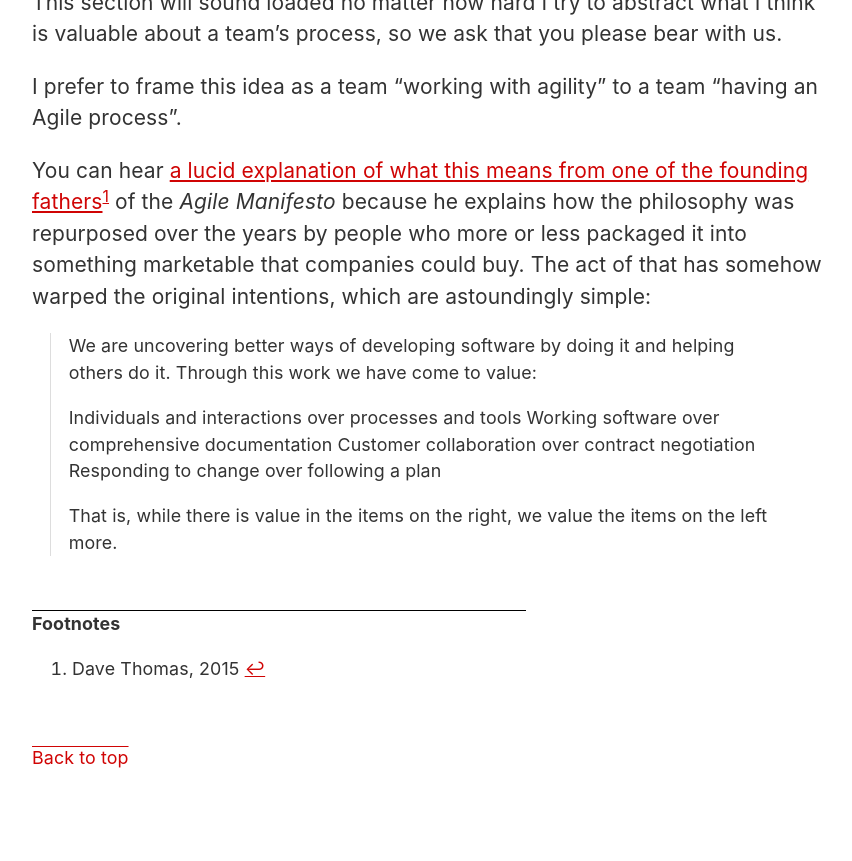
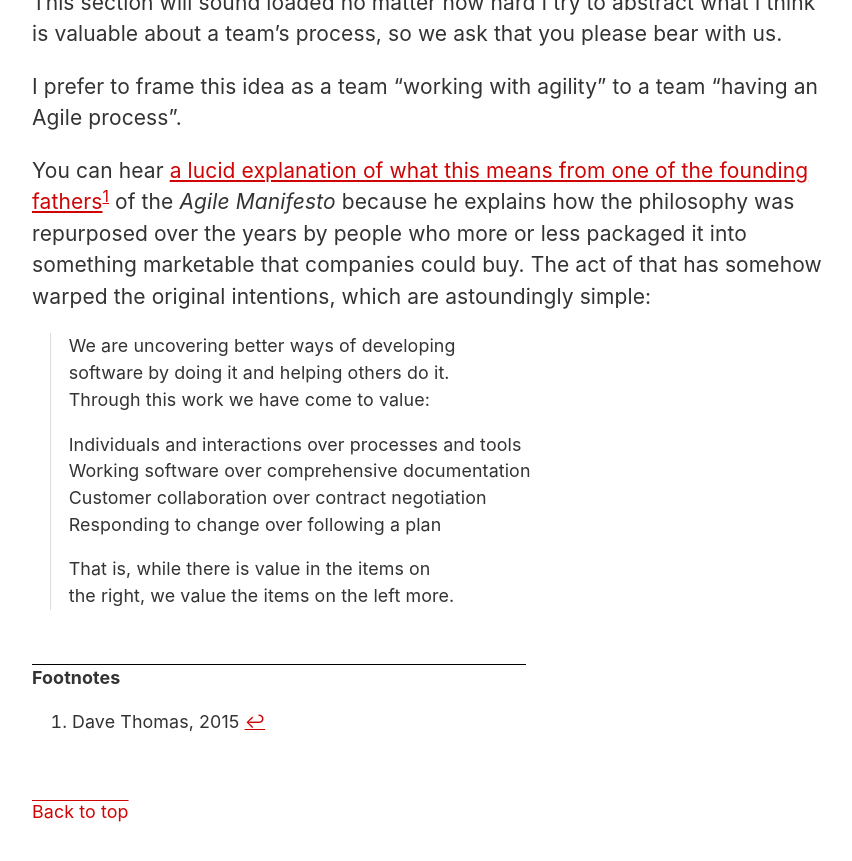
Before and after one commit to matyus/matyus.github.com, a Jekyll site: the page built from _posts/2022-01-29-products-and-features-are-a-means-to-an-end.md, in a window 1280 px wide and 900 px high, scrolled down 4262 px. Shown: the top 861 px of the window, without its empty margins (208-1060 px from the left). Built offline with Jekyll 4.4.1, drawn with Linux system fonts in a browser that asks for light colours.

```diff
--- a/_posts/2022-01-29-products-and-features-are-a-means-to-an-end.md
+++ b/_posts/2022-01-29-products-and-features-are-a-means-to-an-end.md
@@ -102,16 +102,16 @@ I prefer to frame this idea as a team “working with agility” to a team “ha
 
 You can hear [a lucid explanation of what this means from one of the founding fathers](https://www.youtube.com/watch?v=a-BOSpxYJ9M)[^thomas] of the _Agile Manifesto_ because he explains how the philosophy was repurposed over the years by people who more or less packaged it into something marketable that companies could buy. The act of that has somehow warped the original intentions, which are astoundingly simple:
 
->  We are uncovering better ways of developing
->  software by doing it and helping others do it.
+>  We are uncovering better ways of developing<br />
+>  software by doing it and helping others do it.<br />
 >  Through this work we have come to value:
 >
->  Individuals and interactions over processes and tools
->  Working software over comprehensive documentation
->  Customer collaboration over contract negotiation
+>  Individuals and interactions over processes and tools<br />
+>  Working software over comprehensive documentation<br />
+>  Customer collaboration over contract negotiation<br />
 >  Responding to change over following a plan
 >
->  That is, while there is value in the items on
+>  That is, while there is value in the items on<br />
 >  the right, we value the items on the left more.
 
 
```
